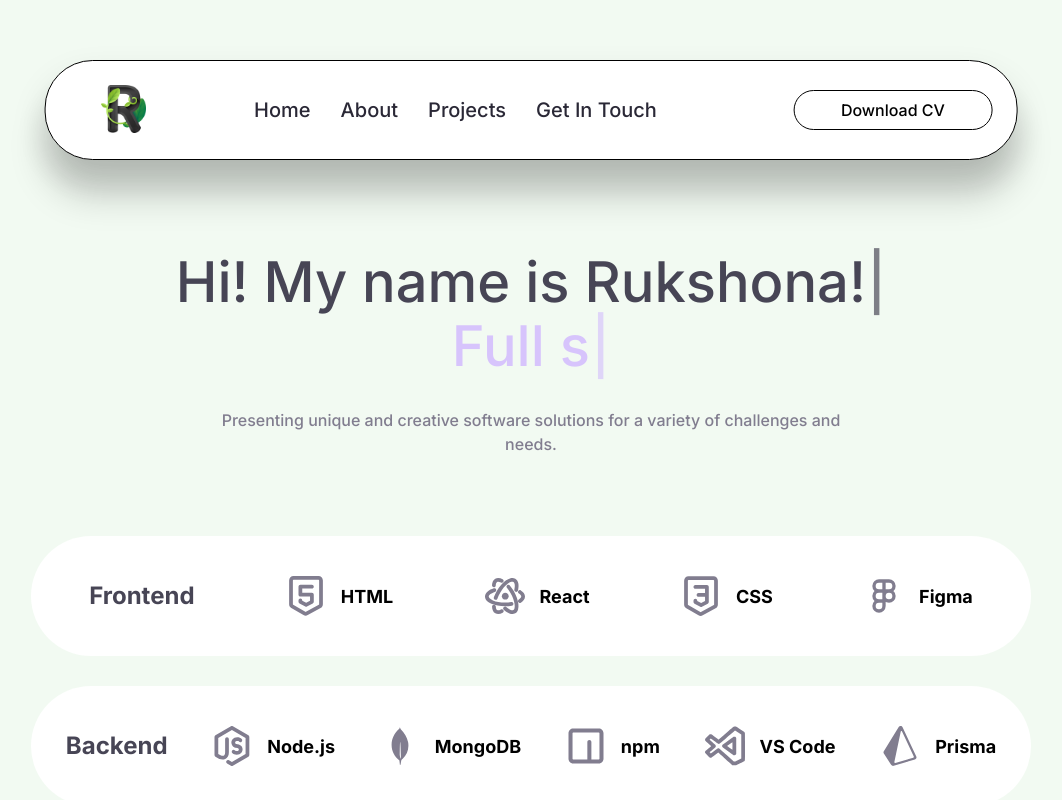
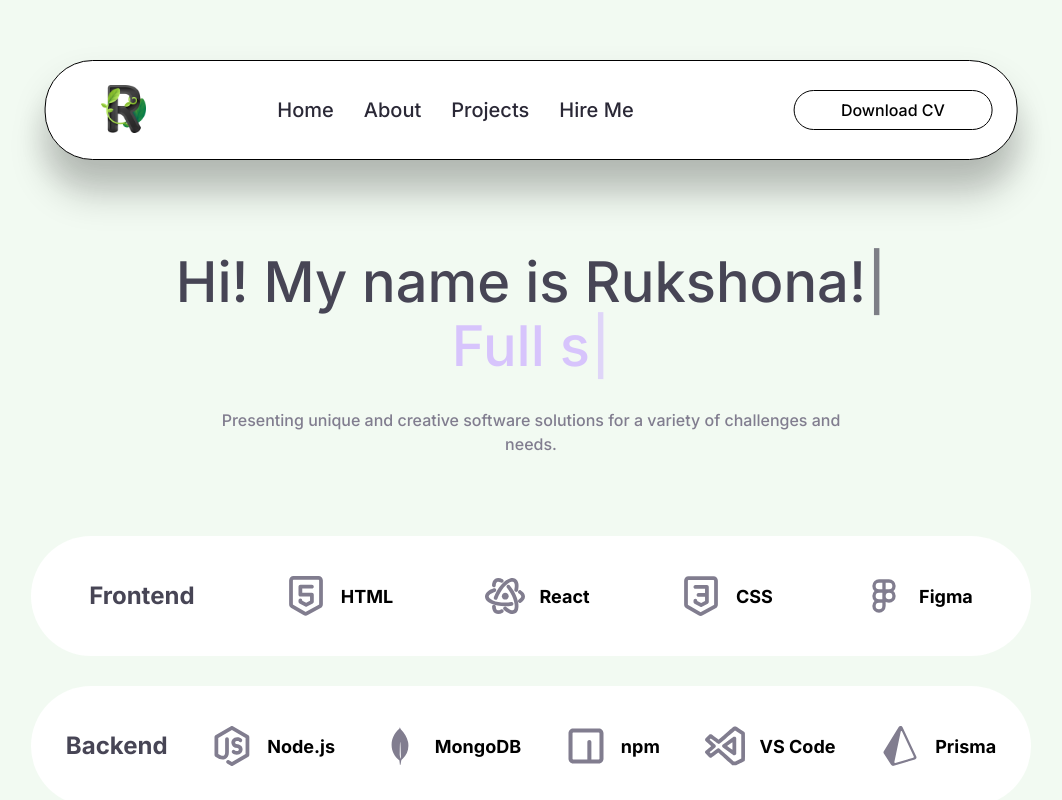
Before and after one commit to rukshonarad/personal-portfolio, a React (Create React App) app: page / in a window 1280 px wide. Shown: the top 800 px of the page, without its empty margins (109-1171 px from the left). Built offline with nearby package versions, Linux system fonts and the light colour scheme.

Commit message:
Change border to img

```diff
--- a/src/page/home/sections/about/About.tsx
+++ b/src/page/home/sections/about/About.tsx
@@ -34,7 +34,7 @@ const ImageWrapper = styled.div`
     }
     img {
         object-fit: contain;
-        border-radius: 50%;
+        border-radius: var(--space-40) 0 var(--space-40);
         height: 45rem;
         width: auto;
     }
--- a/src/page/home/sections/top-navigation/TopNavigation.tsx
+++ b/src/page/home/sections/top-navigation/TopNavigation.tsx
@@ -6,7 +6,7 @@ const links = [
     { text: "Home", link: "https://google.com" },
     { text: "About", link: "https://facebook.com" },
     { text: "Projects", link: "" },
-    { text: "Get In Touch", link: "https://facebook.com" }
+    { text: "Hire Me", link: "https://facebook.com" }
 ];
 const StyledLink = styled.nav`
     color: var(--jaguar-900);
```
